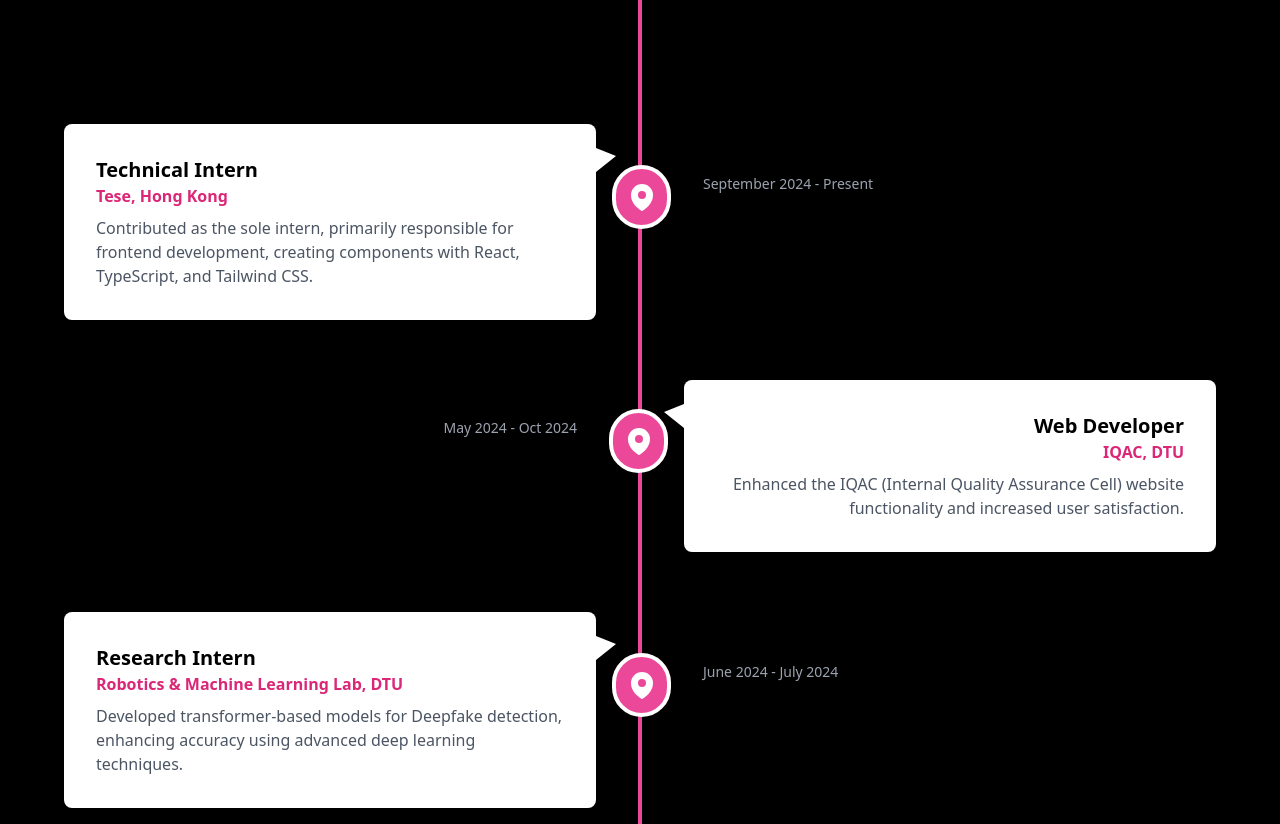
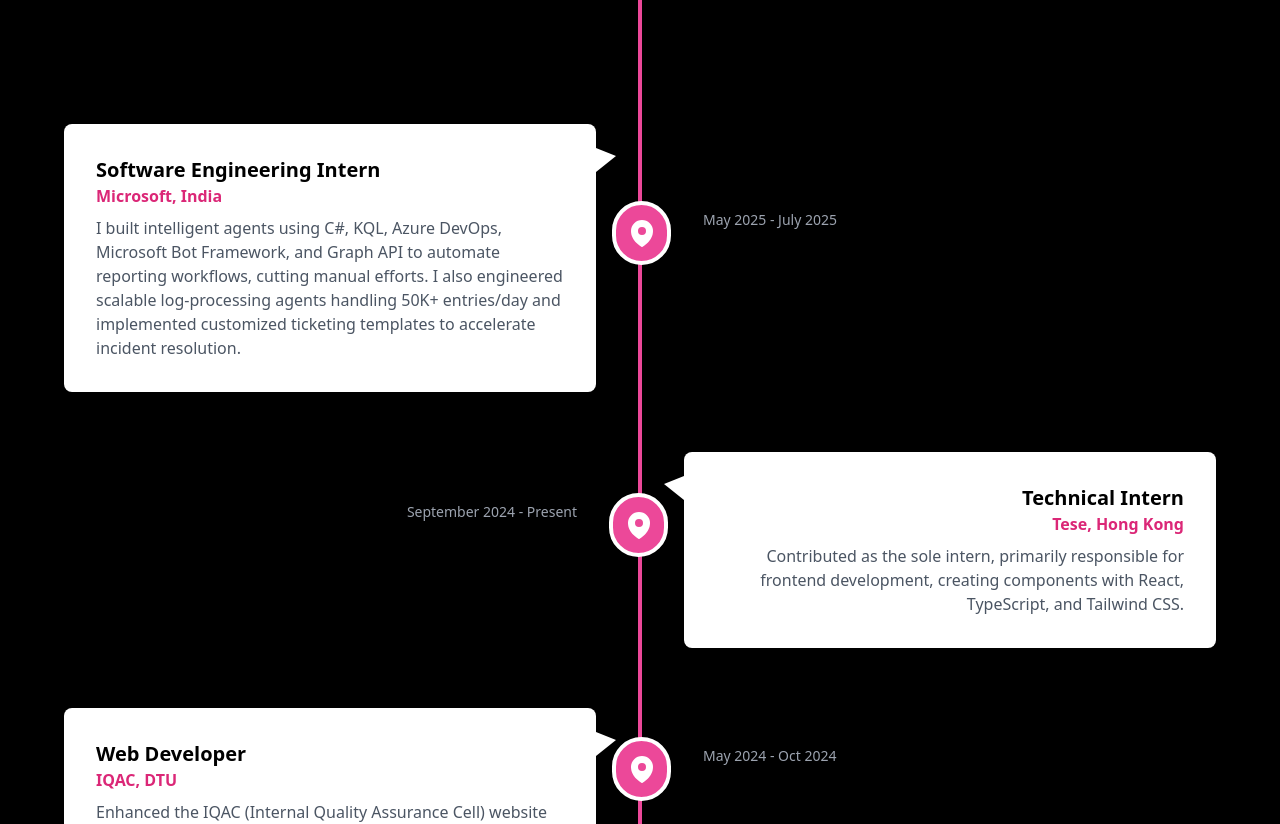
Before and after one commit to aggrhythm/Portfolio, a React (Vite) app: page / in a window 1280 px wide. Shown: the part 1768-2592 px from the top of the page. Built offline with nearby package versions, Linux system fonts and the light colour scheme.

Commit message:
expereince added

```diff
--- a/src/components/history.jsx
+++ b/src/components/history.jsx
@@ -2,6 +2,13 @@
 import { MapPinIcon } from "@heroicons/react/24/solid";
 
 const experiences = [
+  {
+    role: "Software Engineering Intern",
+    location: "Microsoft, India",
+    duration: "May 2025 - July 2025",
+    description:
+      "I built intelligent agents using C#, KQL, Azure DevOps, Microsoft Bot Framework, and Graph API to automate reporting workflows, cutting manual efforts. I also engineered scalable log-processing agents handling 50K+ entries/day and implemented customized ticketing templates to accelerate incident resolution.",
+  },
   {
     role: "Technical Intern",
     location: "Tese, Hong Kong",
```
